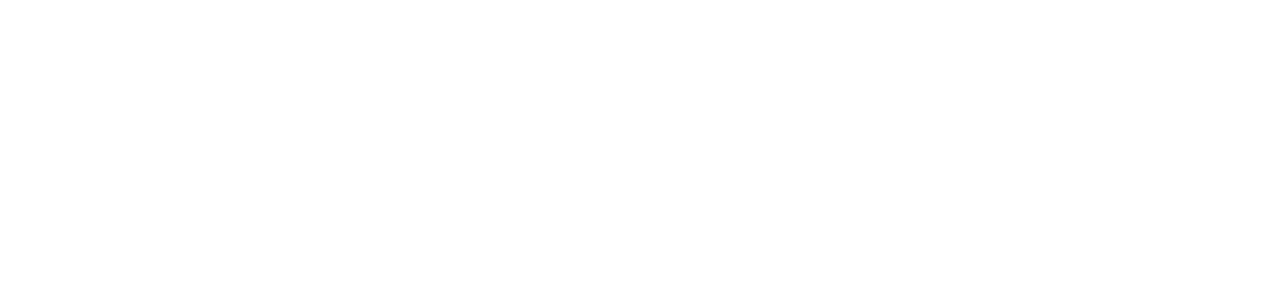
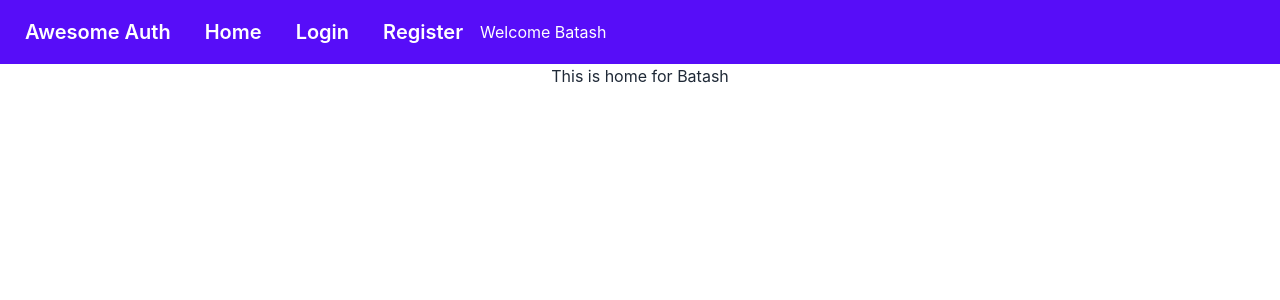
Before and after one commit to Marufhossain112/module-58, a React (Create React App) app: page / in a window 1280 px wide. Shown: the top 300 px of the page. Built offline with nearby package versions, Linux system fonts and the light colour scheme.

Commit message:
4/7.33 all working fine

```diff
--- a/src/components/Header.js
+++ b/src/components/Header.js
@@ -1,10 +1,14 @@
-import React from "react";
+import React, { useContext } from "react";
 import { Link } from "react-router-dom";
+import { AuthContext } from "../contexts/UserContexts";
 
 const Header = () => {
+  const { user } = useContext(AuthContext);
+  console.log(user);
+
   return (
     <div>
-      <div className="navbar bg-primary text-primary-content">
+      <nav className="navbar bg-primary text-primary-content">
         <Link to="/" className="btn btn-ghost normal-case text-xl">
           Awesome Auth
         </Link>
@@ -17,7 +21,8 @@
         <Link className="btn btn-ghost normal-case text-xl" to="/register">
           Register
         </Link>
-      </div>
+        {user?.displayName && <span>Welcome {user.displayName}</span>}
+      </nav>
     </div>
   );
 };
--- a/src/components/Home.js
+++ b/src/components/Home.js
@@ -1,11 +1,13 @@
-import React from 'react';
+import React, { useContext } from "react";
+import { AuthContext } from "../contexts/UserContexts";
 
 const Home = () => {
-    return (
-        <div>
-            <h2>This is home.</h2>
-        </div>
-    );
+  const { user } = useContext(AuthContext);
+  return (
+    <div>
+      <h2>This is home for {user?.displayName}</h2>
+    </div>
+  );
 };
 
 export default Home;
--- a/src/contexts/UserContexts.js
+++ b/src/contexts/UserContexts.js
@@ -1,15 +1,15 @@
-import React, { Children, createContext } from "react";
+import React, { createContext } from "react";
 
 // creating context
-const AuthContext = createContext();
+export const AuthContext = createContext();
 
-const UserContexts = ({ Children }) => {
-  const user = { displayName: "Batash" };
-  const authInfo = { user : user};
+const UserContexts = ({ children }) => {
+  const uservalue = { displayName: "Batash" };
+  const authInfo = { user: uservalue };
   //! see  documentation
-  // here Children is coming  from  index.js
+  // here children is coming  from  index.js
   return (
-    <AuthContext.Provider value={authInfo}>{Children}</AuthContext.Provider>
+    <AuthContext.Provider value={authInfo}>{children}</AuthContext.Provider>
   );
 };
 
```
